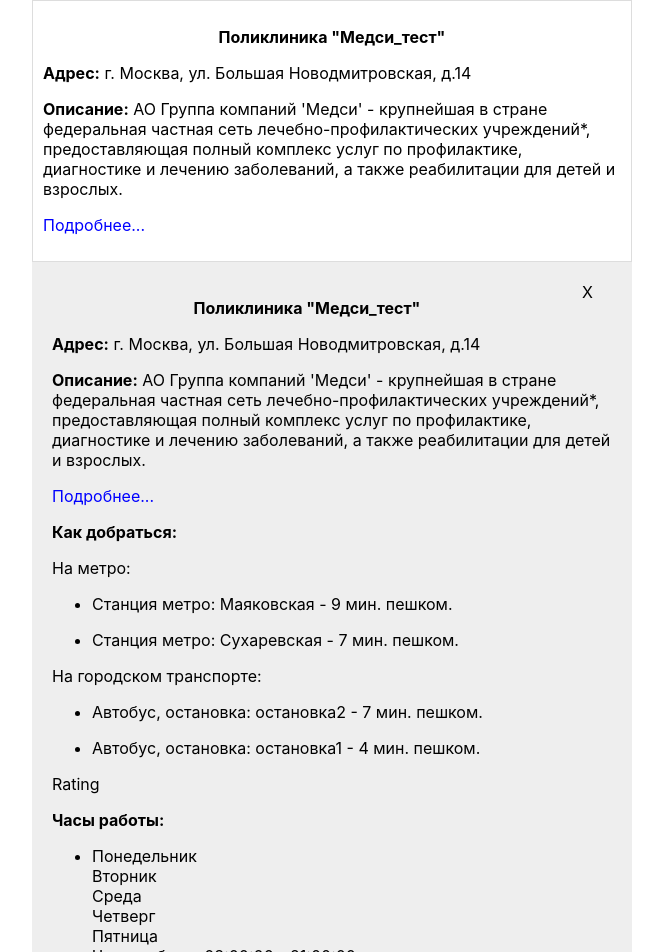
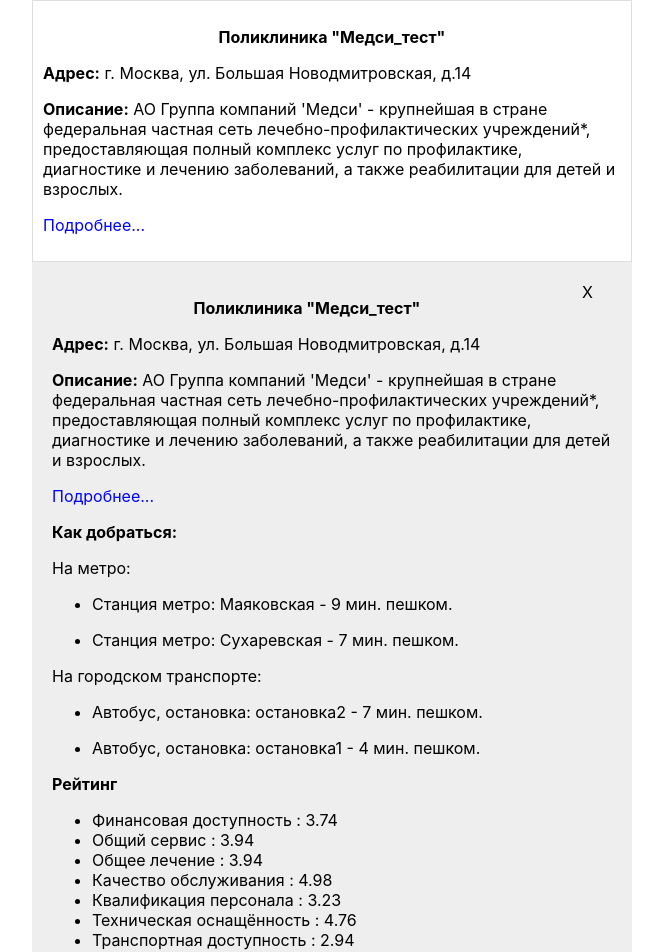
Before and after one commit to gorbunov-s/poliklinika, a React (Create React App) app: page / in a window 1280 px wide. Shown: the top 952 px of the page, without its empty margins (308-971 px from the left). Built offline with nearby package versions, Linux system fonts and the light colour scheme.

Commit message:
add rating

```diff
--- a/src/components/briefinfo.js
+++ b/src/components/briefinfo.js
@@ -5,17 +5,15 @@
 		showDetail: true,
 	}
 
-
-
 	render() {
-		console.log('from BriefInfo', this.state.showDetail);
+		//console.log('from BriefInfo', this.state.showDetail);
 		return (
 			<div>
 				<p style={{textAlign: 'center', fontWeight: 'bold'}}>
 				{this.props.info.gtitle} "{this.props.info.title}"</p>
 				<p><b>Адрес:</b> {this.props.info.adres}</p>
 				<p><b>Описание:</b> {this.props.info.descr}</p>
-						<p onClick={this.clickDetail} style={{color: 'blue', cursor: 'pointer'}}>Подробнее...</p>
+				<p onClick={this.clickDetail} style={{color: 'blue', cursor: 'pointer'}}>Подробнее...</p>
 
 			</div>
 		)
--- a/src/components/gortrans.js
+++ b/src/components/gortrans.js
@@ -2,7 +2,7 @@
 
 class Gortrans extends Component {
 	render() {
-				//console.log('from gortrans ',this.props.info)
+
 		return (
 		<Fragment>
 			<p>На городском транспорте:</p>
--- a/src/components/metro.js
+++ b/src/components/metro.js
@@ -2,7 +2,7 @@
 
 class Metro extends Component {
 	render() {
-				//console.log('from metro ',this.props.info)
+
 		return (
 		<Fragment>
 			<p>На метро:</p>
--- a/src/components/modal.js
+++ b/src/components/modal.js
@@ -13,7 +13,6 @@
 			showModal: false,
 		});
 	}
-
 
 	render() {
 		console.log('from Modal ',this.state.showModal)
--- a/src/components/rating.js
+++ b/src/components/rating.js
@@ -1,12 +1,22 @@
-import React, { Component } from 'react';
+import React, { Component, Fragment } from 'react';
 
 class Rating extends Component {
 	render() {
-				//console.log('from rating ',this.props)
+		console.log('from rating ',this.props.info)
 		return (
-			<div>
-				Rating
-			</div>
+			<Fragment>
+			<strong>Рейтинг</strong>
+				<ul>
+					<li>Финансовая доступность : {this.props.info.financialAccessibility}</li>
+					<li>Общий сервис : {this.props.info.overallService}</li>
+					<li>Общее лечение : {this.props.info.overallTreatment}</li>
+					<li>Качество обслуживания : {this.props.info.serviceQuality}</li>
+					<li>Квалификация персонала : {this.props.info.staffQualification}</li>
+					<li>Техническая оснащённость : {this.props.info.technicalEquipment}</li>
+					<li>Транспортная доступность : {this.props.info.transportAccessibility}</li>
+					<li>Лечебная доступность : {this.props.info.treatmentAccessibility}</li>
+				</ul>
+			</Fragment>
 		)
 	}
 }
--- a/src/components/weekday.js
+++ b/src/components/weekday.js
@@ -2,7 +2,7 @@
 
 class WeekDay extends Component {
 	render() {
-		//console.log('from WD',this.props.info.days);
+
 		return (
 		<Fragment>
 			<p>{this.props.info.days.map((item, id) => {
```
Also changed, not shown: src/App.js (+0 -7 lines).
